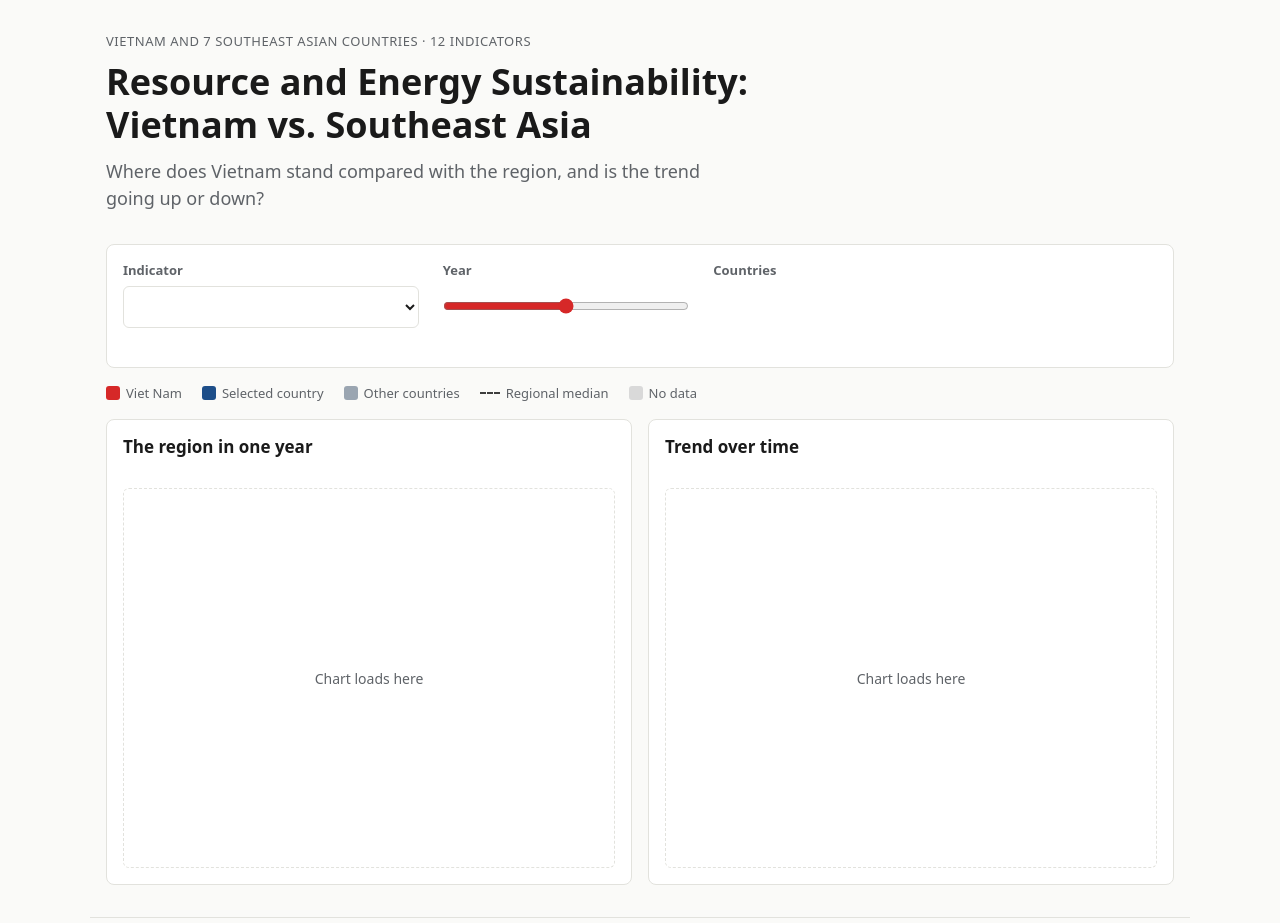
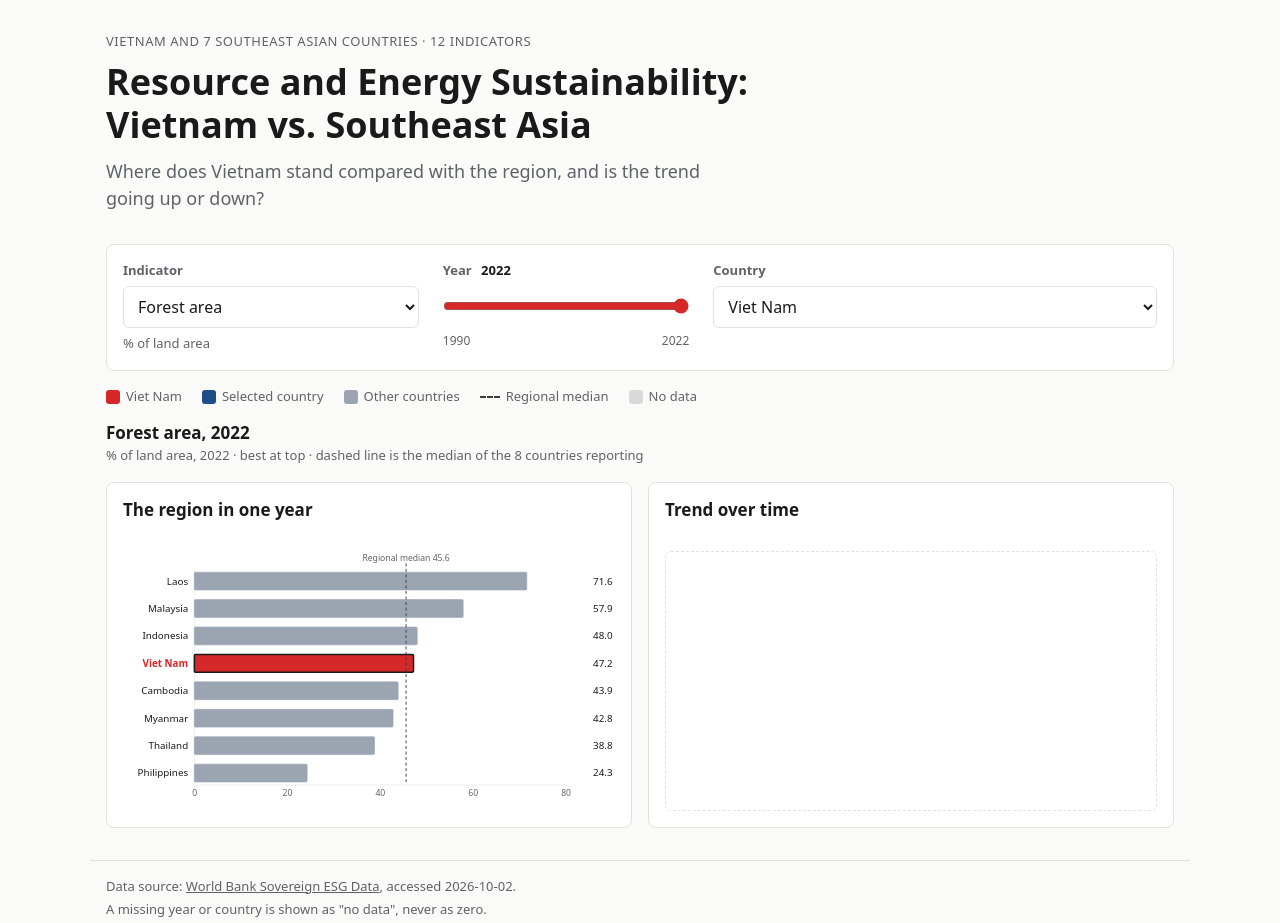
Before and after one commit to LeXuanQue/sea-resource-sustainability-viz, a plain HTML site: page src/index.html in a window 1280 px wide. Shown: the top 923 px of the page. Drawn offline with nearby package versions, Linux system fonts and the light colour scheme.

Commit message:
Add bar chart and wire up index.html for main.js
- src/js/bar-chart.js: drawBarChart(svgEl, data, options) with D3 scaleBand/
  scaleLinear/axisBottom, ranked rows, dashed median (n >= 3), Viet Nam color,
  .bar-selected, "no data for {year}" rows, onSelect on click and Enter/Space
- index.html: load chart-utils, data, state and bar-chart before main.js; rename
  #year-value to #year-label; country chips to select #country-select; chart
  containers become svg viewBox 0 0 800 420; add #chart-title, #chart-note,
  #tooltip, #btn-back, #source-note
- style.css: .hidden, #year-label, svg.chart sizing, bar chart and tooltip styles

```diff
--- a/src/css/style.css
+++ b/src/css/style.css
@@ -119,7 +119,7 @@ h1 {
   color: var(--color-muted);
 }
 
-#year-value {
+#year-label {
   margin-left: 6px;
   font-weight: 700;
   color: var(--color-text);
@@ -305,6 +305,79 @@ h1 {
   stroke: var(--color-border);
 }
 
+/* ---------- Utilities ---------- */
+.hidden { display: none; }
+
+/* ---------- Chart heading and country control ---------- */
+.chart-heading { margin-top: var(--gap); }
+.control-countries .chip { margin-top: 8px; }
+
+/* ---------- SVG charts ---------- */
+/* #chart-region and #chart-trend are <svg class="chart" viewBox="0 0 800 420">:
+   height follows the viewBox ratio instead of the .chart min-height. */
+svg.chart {
+  display: block;
+  width: 100%;
+  height: auto;
+  min-height: 0;
+  overflow: visible;
+}
+
+/* ---------- Bar chart (src/js/bar-chart.js) ---------- */
+.bar-chart text {
+  font-family: var(--font-body);
+  font-size: 16px;
+  fill: var(--color-text);
+}
+.bar-chart .axis text { font-size: 14px; fill: var(--color-muted); }
+.bar-chart .bar-label-vn { fill: var(--color-vn); }
+.bar-chart .bar-label-selected { font-weight: 700; }
+.bar-chart .bar-value { font-variant-numeric: tabular-nums; }
+.bar-chart .bar-median-label { font-size: 14px; fill: var(--color-muted); }
+.bar-chart .bar-baseline { stroke: var(--color-border); }
+
+.bar-chart .bar-row { cursor: pointer; }
+.bar-chart .bar-row:focus { outline: none; }
+.bar-chart .bar-row:focus-visible .bar-hit {
+  stroke: var(--color-selected);
+  stroke-width: 2px;
+}
+
+.bar-chart .bar-nodata {
+  stroke: var(--color-muted);
+  stroke-opacity: 0.5;
+}
+.bar-chart .bar-nodata-text {
+  font-size: 14px;
+  fill: var(--color-muted);
+  /* halo so the median line does not cut through the words */
+  paint-order: stroke;
+  stroke: var(--color-surface);
+  stroke-width: 4px;
+  stroke-linejoin: round;
+}
+
+/* Selected country: dark outline, so Viet Nam keeps its own color when it is selected */
+.bar-chart .bar-selected {
+  stroke: var(--color-text);
+  stroke-opacity: 1;
+  stroke-width: 2.5px;
+}
+
+/* ---------- Tooltip (positioned by showTooltip() in chart-utils.js) ---------- */
+#tooltip {
+  position: absolute;
+  z-index: 10;
+  max-width: 240px;
+  padding: 8px 10px;
+  font-size: 0.8125rem;
+  line-height: 1.4;
+  color: #ffffff;
+  background: rgba(26, 26, 26, 0.94);
+  border-radius: 6px;
+  pointer-events: none;
+}
+
 /* ---------- Footer: data source ---------- */
 .site-footer {
   margin-top: 32px;
--- a/src/index.html
+++ b/src/index.html
@@ -27,7 +27,7 @@
       </div>
 
       <div class="control control-year">
-        <label for="year-slider">Year <output id="year-value" for="year-slider"></output></label>
+        <label for="year-slider">Year <output id="year-label" for="year-slider"></output></label>
         <input id="year-slider" name="year" type="range" step="1">
         <div class="range-ends" aria-hidden="true">
           <span id="year-min"></span>
@@ -35,10 +35,11 @@
         </div>
       </div>
 
-      <fieldset class="control control-countries">
-        <legend>Countries</legend>
-        <div id="country-chips" class="chips"></div>
-      </fieldset>
+      <div class="control control-countries">
+        <label for="country-select">Country</label>
+        <select id="country-select" name="country"></select>
+        <button id="btn-back" class="chip hidden" type="button">← Back to Viet Nam</button>
+      </div>
     </section>
 
     <ul id="legend" class="legend" aria-label="Color legend">
@@ -49,13 +50,19 @@
       <li><span class="swatch swatch-nodata"></span>No data</li>
     </ul>
 
+    <!-- Shared heading for both charts. main.js fills #chart-title and #chart-note. -->
+    <header class="panel-header chart-heading">
+      <h2 id="chart-title"></h2>
+      <p id="chart-note" class="panel-subtitle" aria-live="polite"></p>
+    </header>
+
     <div class="charts">
       <section class="panel" aria-labelledby="chart-region-title">
         <header class="panel-header">
           <h2 id="chart-region-title">The region in one year</h2>
           <p id="chart-region-subtitle" class="panel-subtitle"></p>
         </header>
-        <div id="chart-region" class="chart" role="img" aria-labelledby="chart-region-title"></div>
+        <svg id="chart-region" class="chart" viewBox="0 0 800 420" role="group" aria-labelledby="chart-region-title"></svg>
         <p id="chart-region-note" class="chart-note"></p>
       </section>
 
@@ -64,13 +71,13 @@
           <h2 id="chart-trend-title">Trend over time</h2>
           <p id="chart-trend-subtitle" class="panel-subtitle"></p>
         </header>
-        <div id="chart-trend" class="chart" role="img" aria-labelledby="chart-trend-title"></div>
+        <svg id="chart-trend" class="chart" viewBox="0 0 800 420" role="img" aria-labelledby="chart-trend-title"></svg>
         <p id="chart-trend-note" class="chart-note"></p>
       </section>
     </div>
   </main>
 
-  <footer class="site-footer">
+  <footer id="source-note" class="site-footer">
     <p>
       Data source: <a href="https://databank.worldbank.org/source/environment-social-and-governance-(esg)-data" rel="noopener">World Bank Sovereign ESG Data</a><span id="data-accessed-wrap" hidden>, accessed <time id="data-accessed"></time></span>.
       <!-- #data-accessed is filled from meta.accessed in data/values.json, never typed by hand. -->
@@ -78,8 +85,15 @@
     <p>A missing year or country is shown as "no data", never as zero.</p>
   </footer>
 
-  <!-- Script order matters: D3 first, then project scripts. -->
+  <!-- Hover tooltip, positioned by showTooltip() in chart-utils.js. -->
+  <div id="tooltip" class="hidden" role="tooltip"></div>
+
+  <!-- Script order matters: D3 first, then project scripts, main.js last. -->
   <script src="https://cdn.jsdelivr.net/npm/d3@7.9.0/dist/d3.min.js"></script>
+  <script src="js/chart-utils.js"></script>
+  <script src="js/data.js"></script>
+  <script src="js/state.js"></script>
+  <script src="js/bar-chart.js"></script>
   <script src="js/main.js"></script>
 </body>
 </html>
--- /dev/null
+++ b/src/js/bar-chart.js
@@ -0,0 +1,272 @@
+// Horizontal bar chart: one row per country, best at the top (Figure 2 in the proposal).
+//
+// Called from main.js render():
+//   drawBarChart($("#chart-region"), getBarData(s, ind, snap), {
+//       selected: s.country,
+//       onSelect: code => setState({ country: code })
+//   });
+//
+// data    = { indicator, year, n, median, ranked, countries: [{ code, name, v, rep, rank, verdict, gap }] }
+//           This is the shape getBarData() builds in main.js. median, rank, verdict and gap come
+//           from snapshot.json and are drawn as given, never recomputed here.
+// options = { selected: country code to highlight, onSelect: function(code) }
+//
+// Depends on: D3 v7 and createChartFrame, showTooltip, hideTooltip, formatNumber,
+// formatWithUnit from chart-utils.js. Load this file after chart-utils.js and before main.js.
+
+const BAR_WIDTH = 800;   // matches viewBox="0 0 800 420" in index.html
+const BAR_HEIGHT = 420;
+// left: country names. right: value column. top: median label. bottom: value axis.
+const BAR_MARGIN = { top: 30, right: 80, bottom: 40, left: 116 };
+
+const BAR_VN_CODE = "VNM";
+const BAR_MEDIAN_MIN_N = 3;     // no median line when fewer than 3 countries report
+const BAR_REP_FADE_MAX = 0.3;   // fade repeated values only when repShare <= 0.3 (data/README.md)
+
+const BAR_VERDICT_LABEL = {
+    better: "Better than median",
+    worse: "Worse than median",
+    level: "Level with median"
+};
+
+// True only while a row is being selected with Enter or Space. main.js redraws the whole
+// chart synchronously inside onSelect, so the redraw can see this flag.
+let barKeyboardSelect = false;
+
+function barHasValue(d) {
+    return d.v !== null && d.v !== undefined;
+}
+
+function barEscape(text) {
+    return String(text).replace(/[&<>"']/g, ch =>
+        ({ "&": "&amp;", "<": "&lt;", ">": "&gt;", '"': "&quot;", "'": "&#39;" }[ch]));
+}
+
+/**
+ * Countries with a value first (rank 1 at the top, ties broken by value then name),
+ * countries with no value last, in name order. Same rule as getBarData() in main.js,
+ * repeated so the chart is correct whatever order it is handed.
+ */
+function sortBarRows(countries, ranked) {
+    return [...countries].sort((a, b) => {
+        if (barHasValue(a) !== barHasValue(b)) return barHasValue(a) ? -1 : 1;
+        if (!barHasValue(a)) return a.name.localeCompare(b.name);
+        if (ranked && a.rank != null && b.rank != null && a.rank !== b.rank) return a.rank - b.rank;
+        return b.v - a.v || a.name.localeCompare(b.name);
+    });
+}
+
+/** Signed gap text for the tooltip, e.g. "+4.2" or "−32.4". */
+function barGapText(gap, ind) {
+    const sign = gap > 0 ? "+" : gap < 0 ? "−" : "";
+    return sign + formatNumber(Math.abs(gap), ind);
+}
+
+function barTooltipHtml(d, data, fadeRep) {
+    const ind = data.indicator;
+    const lines = [`<strong>${barEscape(d.name)}</strong>`];
+
+    if (!barHasValue(d)) {
+        lines.push(`No data for ${data.year}`);
+        return lines.join("<br>");
+    }
+
+    lines.push(`${barEscape(formatWithUnit(d.v, ind))} in ${data.year}`);
+    if (d.rank != null) lines.push(`Rank ${d.rank} of ${data.n}`);
+    if (d.gap != null) {
+        // direction "none" indicators have a gap but no verdict: describe the gap only.
+        const label = d.verdict
+            ? BAR_VERDICT_LABEL[d.verdict]
+            : (d.gap > 0 ? "Above median" : d.gap < 0 ? "Below median" : "At the median");
+        lines.push(`${label} (${barGapText(d.gap, ind)})`);
+    }
+    if (fadeRep && d.rep) lines.push("Same value reported for 3+ years");
+    return lines.join("<br>");
+}
+
+function barAriaLabel(d, data) {
+    const ind = data.indicator;
+    const value = barHasValue(d) ? formatWithUnit(d.v, ind) : `no data for ${data.year}`;
+    const rank = d.rank != null ? `, rank ${d.rank} of ${data.n}` : "";
+    return `${d.name}: ${value}${rank}`;
+}
+
+/**
+ * Draws (or redraws) the bar chart into an <svg> element.
+ * @param {SVGElement} svgEl - e.g. document.querySelector("#chart-region"). Its contents are replaced.
+ * @param {object} data - see the header of this file.
+ * @param {{selected?: string, onSelect?: function(string)}} [options]
+ */
+function drawBarChart(svgEl, data, options = {}) {
+    if (!svgEl) throw new Error("drawBarChart: svgEl is required.");
+    if (!data || !Array.isArray(data.countries)) {
+        throw new Error("drawBarChart: data.countries must be an array (see getBarData() in main.js).");
+    }
+
+    const selected = options.selected ?? null;
+    const onSelect = typeof options.onSelect === "function" ? options.onSelect : null;
+    const ind = data.indicator;
+    const fadeRep = (ind.repShare ?? 0) <= BAR_REP_FADE_MAX;
+
+    // A redraw removes the row under the cursor, so its mouseleave never fires:
+    // hide the tooltip here. When a keyboard user selects a row, remember it so
+    // focus can go back to it after the redraw (mouse clicks do not need this).
+    hideTooltip();
+    const focusedCode = barKeyboardSelect && svgEl.contains(document.activeElement)
+        ? document.activeElement.getAttribute("data-code")
+        : null;
+
+    const { svg, chart, boundedWidth: innerW, boundedHeight: innerH } =
+        createChartFrame(svgEl, BAR_WIDTH, BAR_HEIGHT, BAR_MARGIN);
+    svg.classed("bar-chart", true);
+
+    const rows = sortBarRows(data.countries, data.ranked);
+    const values = rows.filter(barHasValue).map(d => d.v);
+
+    // Value scale. Zero is always inside the domain so bar length means the value.
+    const lo = Math.min(0, d3.min(values) ?? 0);
+    const hi = Math.max(0, d3.max(values) ?? 0);
+    const x = d3.scaleLinear()
+        .domain([lo, hi === lo ? lo + 1 : hi])
+        .nice()
+        .range([0, innerW]);
+    const zeroX = x(0);
+
+    // One band per country; rows with no data are already last in `rows`.
+    const y = d3.scaleBand()
+        .domain(rows.map(d => d.code))
+        .range([0, innerH])
+        .paddingInner(0.35)
+        .paddingOuter(0.1);
+    const bandH = y.bandwidth();
+    const midY = bandH / 2;
+
+    // Zero baseline
+    chart.append("line")
+        .attr("class", "bar-baseline")
+        .attr("x1", zeroX).attr("x2", zeroX)
+        .attr("y1", 0).attr("y2", innerH);
+
+    // Rows
+    const row = chart.append("g").attr("class", "bar-rows")
+        .selectAll("g.bar-row")
+        .data(rows, d => d.code)
+        .join("g")
+        .attr("class", "bar-row")
+        .attr("data-code", d => d.code)
+        .attr("transform", d => `translate(0, ${y(d.code)})`)
+        .attr("role", "button")
+        .attr("tabindex", 0)
+        .attr("aria-pressed", d => String(d.code === selected))
+        .attr("aria-label", d => barAriaLabel(d, data));
+
+    // Click target for the whole row (name, bar and value), also in the gaps between rows.
+    const gap = (y.step() - bandH) / 2;
+    row.append("rect")
+        .attr("class", "bar-hit")
+        .attr("x", -BAR_MARGIN.left).attr("width", BAR_WIDTH)
+        .attr("y", -gap).attr("height", y.step())
+        .attr("rx", 4)
+        .attr("fill", "transparent");
+
+    // Country name
+    row.append("text")
+        .attr("class", d => {
+            const cls = ["bar-label"];
+            if (d.code === BAR_VN_CODE) cls.push("bar-label-vn");
+            if (d.code === selected) cls.push("bar-label-selected");
+            return cls.join(" ");
+        })
+        .attr("x", -10).attr("y", midY).attr("dy", "0.35em")
+        .attr("text-anchor", "end")
+        .text(d => d.name);
+
+    // Bars for countries with a value
+    row.filter(barHasValue).append("rect")
+        .attr("class", d => {
+            const cls = ["bar"];
+            cls.push(d.code === BAR_VN_CODE ? "mark-vn" : d.code === selected ? "mark-selected" : "mark-other");
+            if (d.code === selected) cls.push("bar-selected");
+            if (fadeRep && d.rep) cls.push("is-rep");
+            return cls.join(" ");
+        })
+        .attr("x", d => Math.min(zeroX, x(d.v)))
+        .attr("width", d => Math.abs(x(d.v) - zeroX))
+        .attr("y", 0).attr("height", bandH)
+        .attr("rx", 2);
+
+    // Value column (right-aligned, no unit: the unit is in the chart note)
+    row.filter(barHasValue).append("text")
+        .attr("class", "bar-value")
+        .attr("x", innerW + BAR_MARGIN.right - 4).attr("y", midY).attr("dy", "0.35em")
+        .attr("text-anchor", "end")
+        .text(d => formatNumber(d.v, ind));
+
+    // Rows with no value: dashed outline and a label, never a zero-length bar
+    const noData = row.filter(d => !barHasValue(d));
+    noData.append("rect")
+        .attr("class", d => "bar-nodata" + (d.code === selected ? " bar-selected" : ""))
+        .attr("x", 0).attr("width", innerW)
+        .attr("y", 0).attr("height", bandH)
+        .attr("rx", 3)
+        .attr("fill", "none")
+        .attr("stroke-dasharray", "4 3");
+    noData.append("text")
+        .attr("class", "bar-nodata-text")
+        .attr("x", 10).attr("y", midY).attr("dy", "0.35em")
+        .text(`no data for ${data.year}`);
+
+    // Value axis
+    if (values.length > 0) {
+        chart.append("g")
+            .attr("class", "axis x-axis")
+            .attr("transform", `translate(0, ${innerH})`)
+            .call(d3.axisBottom(x)
+                .ticks(5)
+                .tickFormat(x.tickFormat(5, ",~f"))
+                .tickSizeOuter(0));
+    }
+
+    // Median: dashed line over the rows, only when 3 or more countries report.
+    const showMedian = data.n >= BAR_MEDIAN_MIN_N && data.median != null && Number.isFinite(data.median);
+    if (showMedian) {
+        const mx = x(data.median);
+        const median = chart.append("g")
+            .attr("class", "bar-median")
+            .attr("pointer-events", "none");
+        median.append("line")
+            .attr("class", "line-median")
+            .attr("x1", mx).attr("x2", mx)
+            .attr("y1", -10).attr("y2", innerH);
+        median.append("text")
+            .attr("class", "bar-median-label")
+            .attr("x", mx).attr("y", -14)
+            // keep the label inside the chart when the median is near an edge
+            .attr("text-anchor", mx < 70 ? "start" : mx > innerW - 70 ? "end" : "middle")
+            .text(`Regional median ${formatNumber(data.median, ind)}`);
+    }
+
+    // Interaction
+    row.on("click", (event, d) => {
+            if (onSelect) onSelect(d.code);
+        })
+        .on("keydown", (event, d) => {
+            if (event.key === "Enter" || event.key === " ") {
+                event.preventDefault();
+                barKeyboardSelect = true;
+                try {
+                    if (onSelect) onSelect(d.code);
+                } finally {
+                    barKeyboardSelect = false;
+                }
+            }
+        })
+        .on("mouseenter mousemove", (event, d) => showTooltip(event, barTooltipHtml(d, data, fadeRep)))
+        .on("mouseleave", hideTooltip);
+
+    // Put keyboard focus back on the same row after the redraw.
+    if (focusedCode) {
+        const node = row.filter(d => d.code === focusedCode).node();
+        if (node) node.focus({ preventScroll: true });
+    }
+}
```
